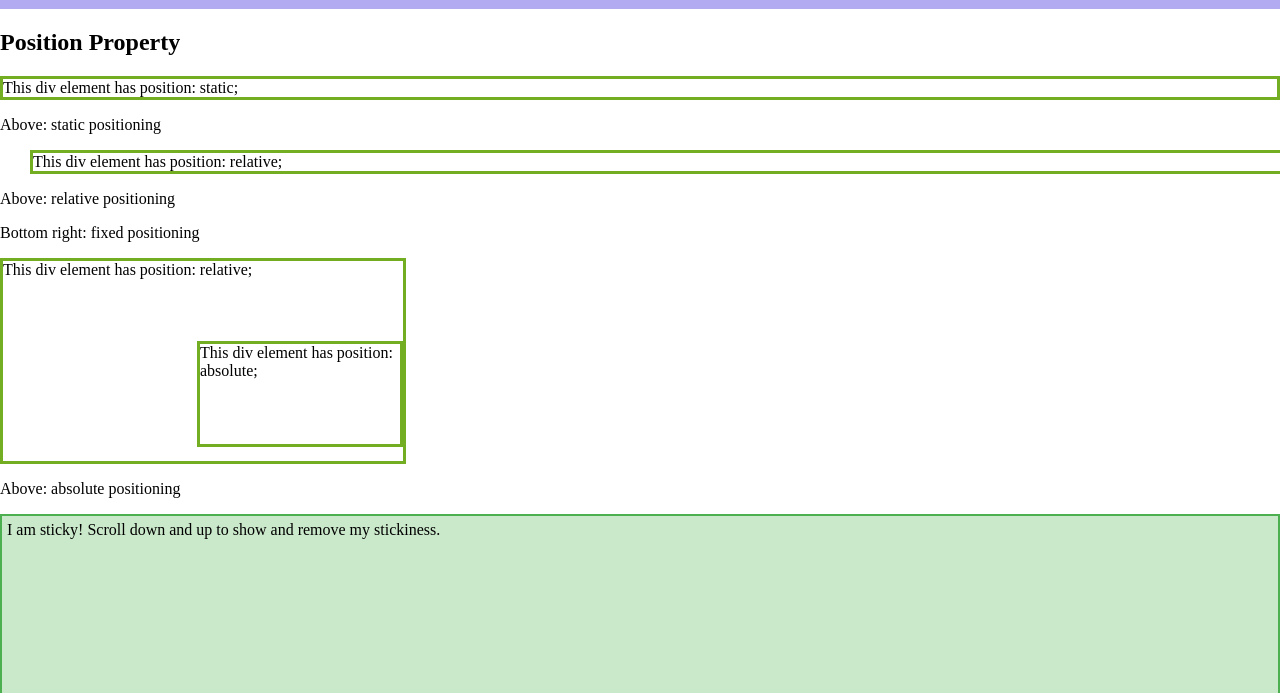
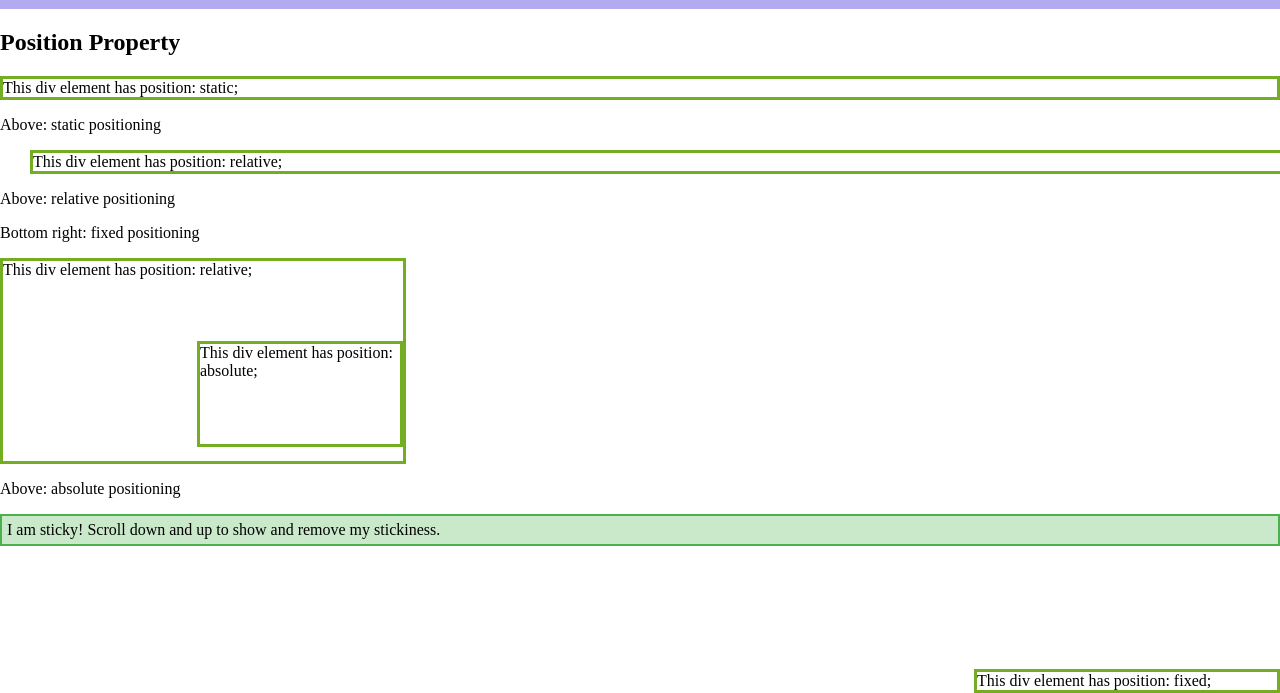
Before and after one commit to coraljellyfish/html-css-curriculum, a plain HTML site: page code/lesson4page2.html in a window 1280 px wide. Shown: the part 107-800 px from the top of the page. Drawn offline with Linux system fonts and the light colour scheme.

Commit message:
Update lesson4page2.html

```diff
--- a/code/lesson4page2.html
+++ b/code/lesson4page2.html
@@ -89,7 +89,7 @@ This div element has position: fixed;
 </div>
 
     <p>Above: absolute positioning</p>
-    <div class="sticky" style="padding-bottom:2000px">I am sticky! Scroll down and up to show and remove my stickiness.</div>
+    <div class="sticky" style="margin-bottom:2000px">I am sticky! Scroll down and up to show and remove my stickiness.</div>
     <p> Above: sticky positioning
 
 
```
